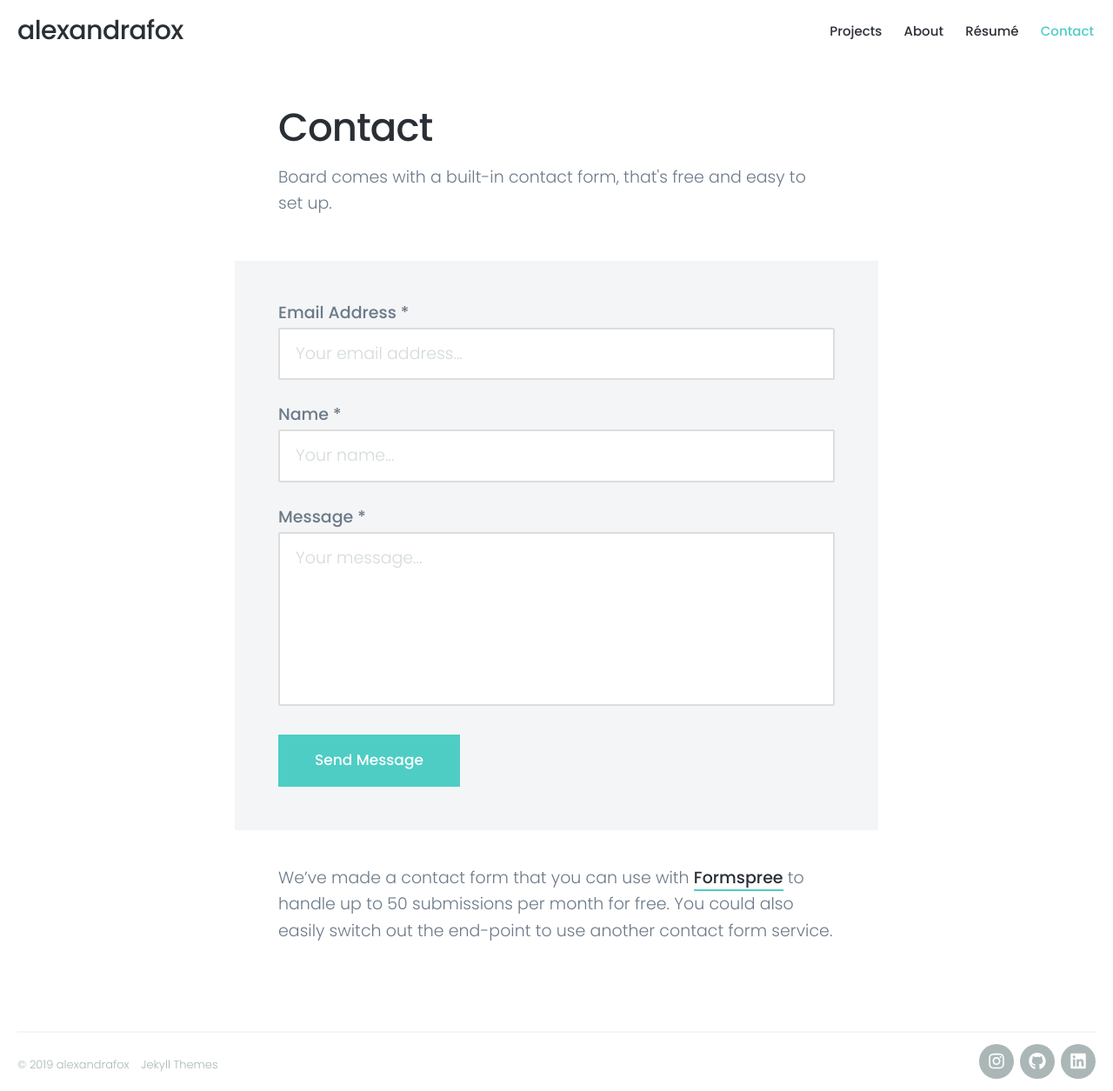
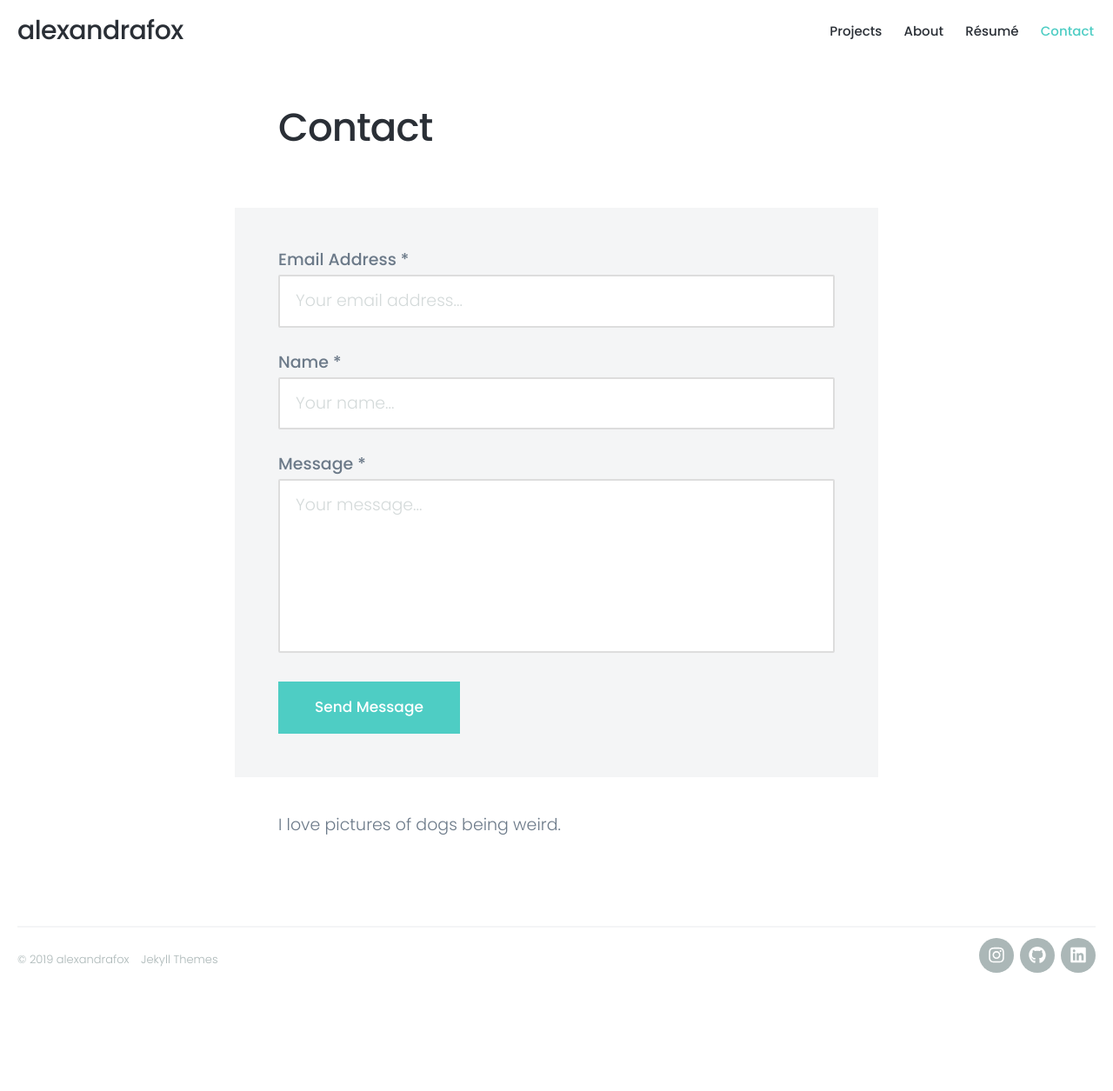
Before and after one commit to alexpfox/alexandrafox.github.io, a Jekyll site: the page built from _pages/contact.md, in a window 1280 px wide. Shown: the whole page at 87% size. Built offline with Jekyll 4.4.1, drawn with Linux system fonts in a browser that asks for light colours; nearby versions of some CDN libraries; after the commit the page ends 1134 px from its top, so only the background shows below that.

Commit message:
modify about me, remove contact blurb

```diff
--- a/_pages/contact.md
+++ b/_pages/contact.md
@@ -1,10 +1,9 @@
 ---
 title: Contact
-subtitle: Board comes with a built-in contact form, that's free and easy to set up.
-description: Board is a stylish full-width masonry grid theme.
-featured_image: /images/demo/about.jpg
+subtitle:
+description:
 ---
 
 {% include contact-form.html %}
 
-We've made a contact form that you can use with [Formspree](https://formspree.io/) to handle up to 50 submissions per month for free. You could also easily switch out the end-point to use another contact form service.
+I love pictures of dogs being weird.
```
Also changed, not shown: _pages/about.md (+1 -2 lines).
